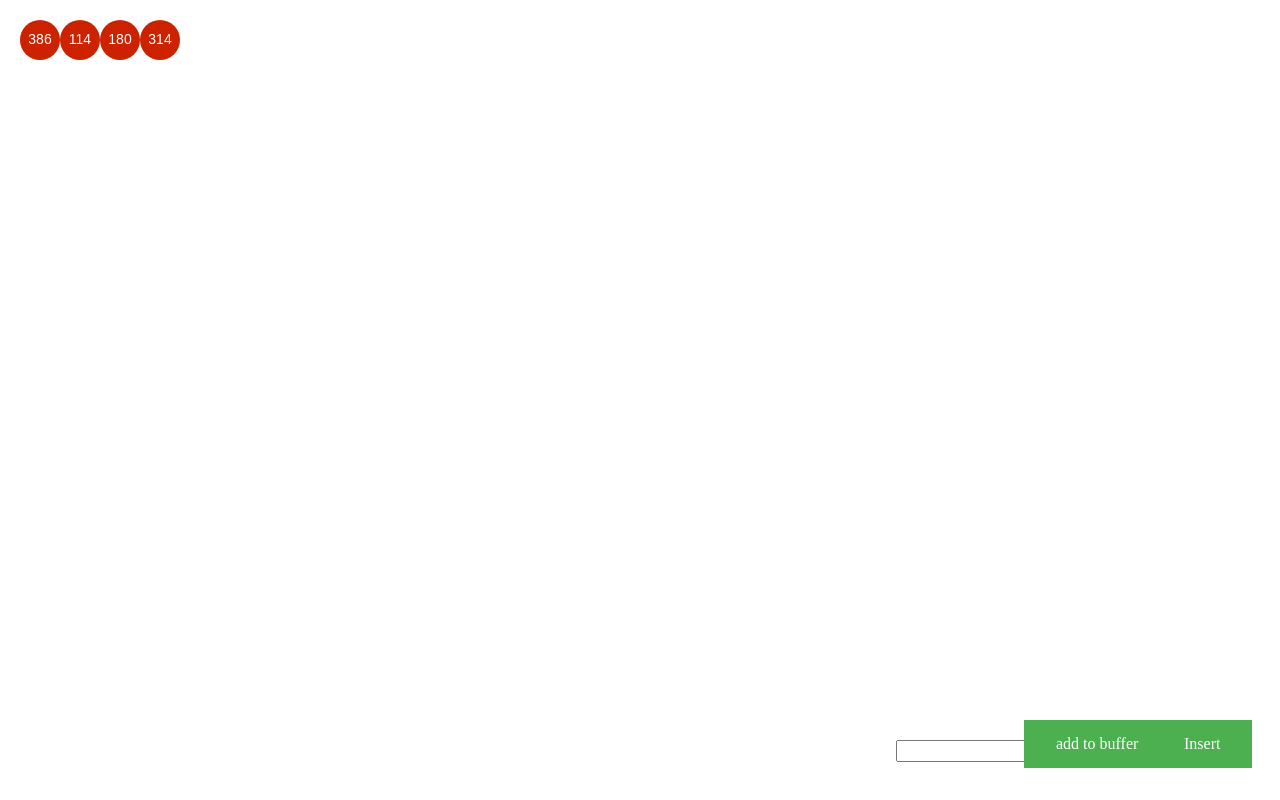
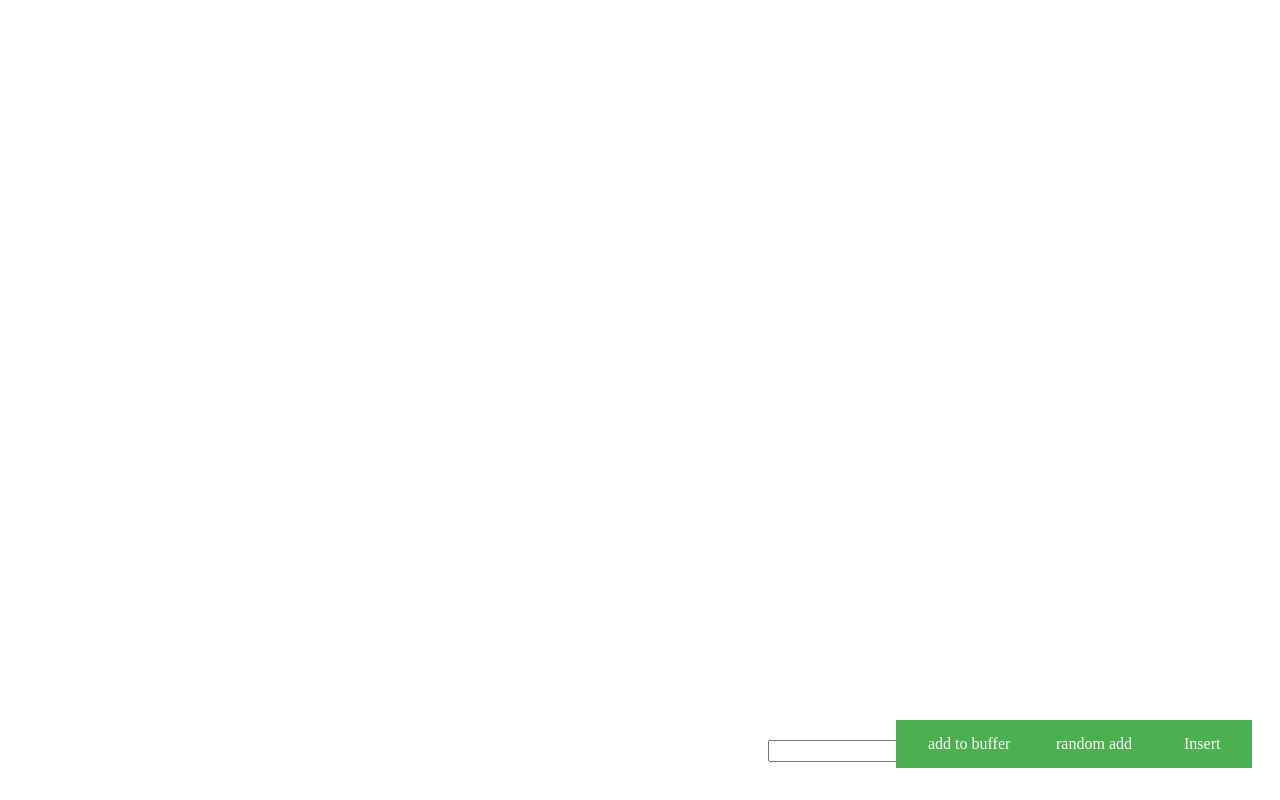
Before and after one commit to shouao/2019213892, a plain HTML site: page 03/index.html in a window 1280 px wide. Drawn offline with Linux system fonts and the light colour scheme.

Commit message:
fixed some bugs

```diff
--- a/03/index.html
+++ b/03/index.html
@@ -15,6 +15,7 @@
 <script src = "index.js"> </script>
 
 <button class="insertButton" onclick= "SetContinueButton()">Insert</button>
+<button class="randButton" onclick="randAdd()">random add</button>
 <input class="frame" id="text" name="wenben" type="text" />
 <input class="addButton" id="button" type="button" value="add to buffer" onclick = "submit()"/>
 </body>
--- a/03/index.js
+++ b/03/index.js
@@ -1,7 +1,9 @@
 var buttonIsPressed = false;
+
 function rand(m, n) {
   return Math.floor(Math.random() * (n - m + 1) + m)
 }
+
 class RBTree {
   constructor(arr = []) {
     arr.forEach((node, idx) => {
@@ -184,9 +186,9 @@ class RBTree {
 
 const c = document.getElementById('c');
 const gd = c.getContext('2d');
-let len = 4;
+let len = 0;
 let arr = new Array(len).fill().map((_, idx) => {
-  return rand(0, len * 100)
+  return rand(0, 1000);
 });
 
 // arr = [1,2,3,4]
@@ -260,6 +262,18 @@ function submit(){
 		color: true,
 	});
 }
-
+function randAdd() {
+	var v = rand(0, 1000);
+	rbTree.arr.push({
+		e: v,
+		l: null,
+		r: null,
+		x: (rbTree.arr.length + 1) * 40,
+		y: 40,
+		tx: (rbTree.arr.length + 1) * 40,
+		ty: 40,
+		color: true,
+	});
+}
 loopAdd();
 loopRender();
--- a/03/style.css
+++ b/03/style.css
@@ -26,7 +26,7 @@ html, body {height: 100%;}
 	top:90%;
 	left:90%
 }
-.addButton{
+.randButton{
 	background-color: #4CAF50;
     border: none;
     color: white;
@@ -41,8 +41,23 @@ html, body {height: 100%;}
 	top:90%;
 	left:80%
 }
+.addButton{
+	background-color: #4CAF50;
+    border: none;
+    color: white;
+    padding: 15px 32px;
+    text-align: center;
+    text-decoration: none;
+    display: inline-block;
+    font-size: 16px;
+    margin: 0% 0%;
+    cursor: pointer;
+	position:absolute;
+	top:90%;
+	left:70%
+}
 .frame{
 	position:absolute;
 	top:92.5%;
-	left:70%
+	left:60%
 }
```
Also changed, not shown: 1 other file.
